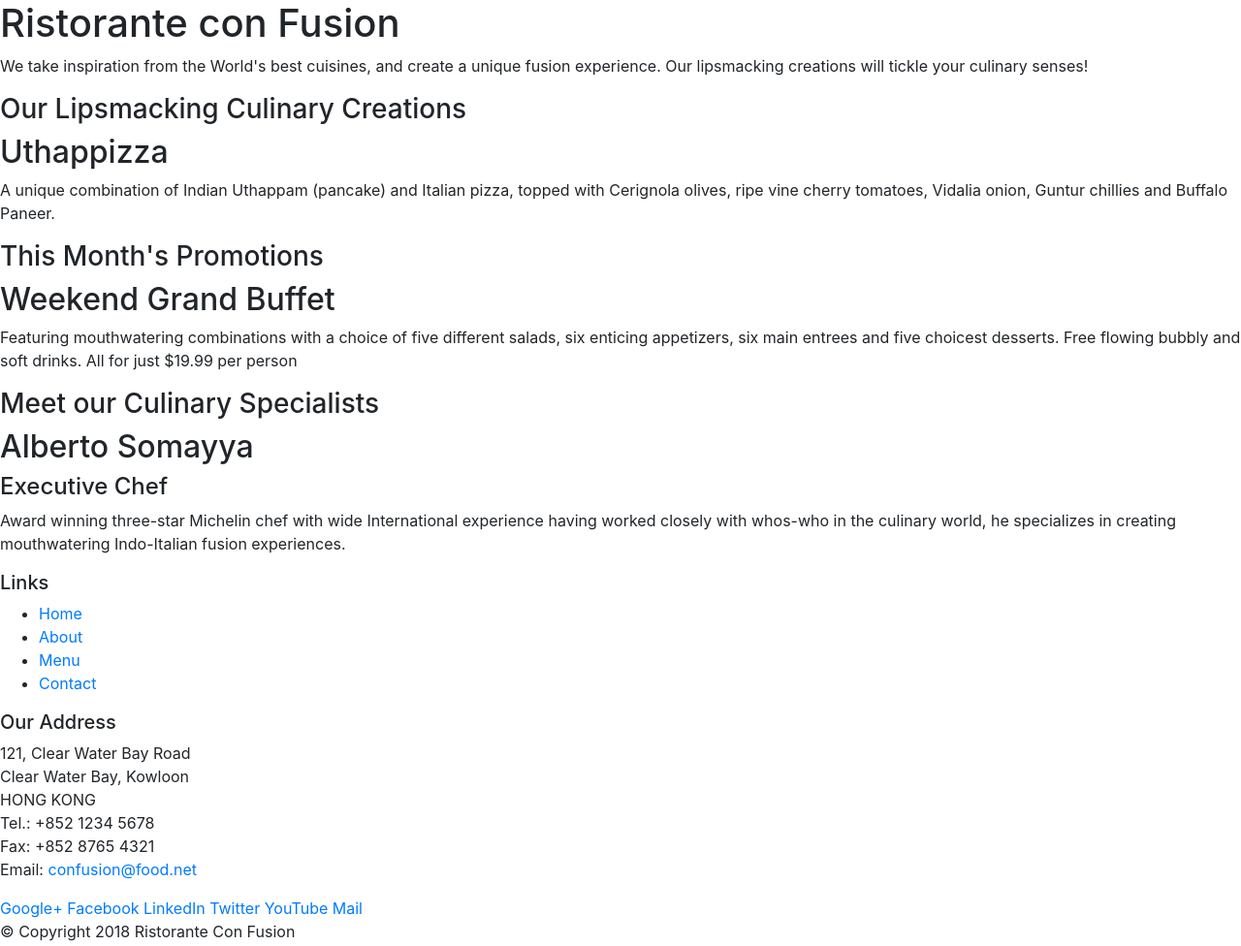
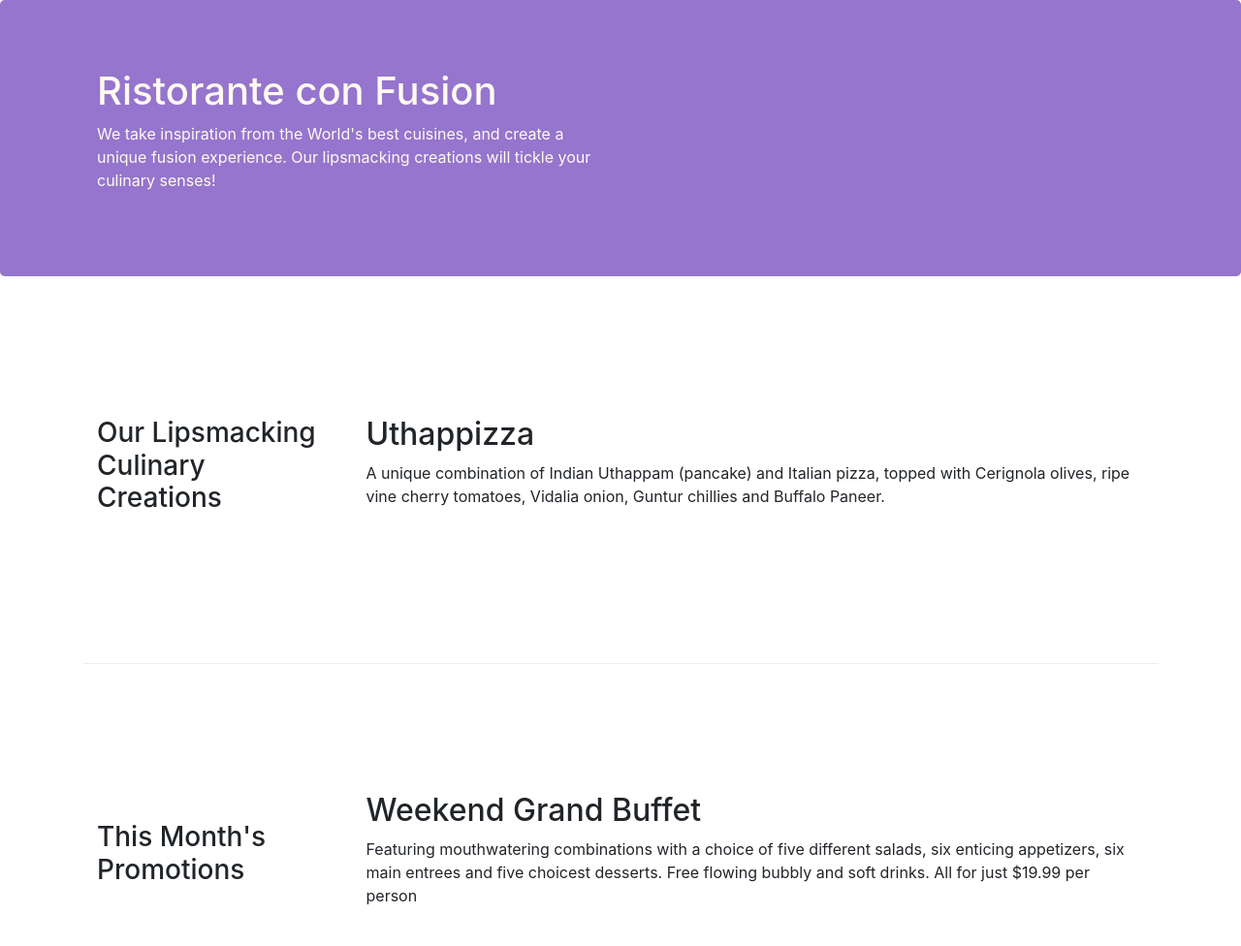
Before and after one commit to olathegreat/Courserabootstrapcourse, a website: page index.html in a window 1280 px wide. Shown: the top 976 px of the page at 97% size. Drawn offline with nearby package versions, Linux system fonts and the light colour scheme.

Commit message:
this is the second commit with the icons

```diff
--- a/index.html
+++ b/index.html
@@ -6,6 +6,7 @@
      <!-- Required meta tags always come first -->
      <meta charset="utf-8">
      <meta name="viewport" content="width=device-width, initial-scale=1, shrink-to-fit=no">
+
      <meta http-equiv="x-ua-compatible" content="ie=edge">
 
 
@@ -13,50 +14,53 @@
 
      <!-- Bootstrap CSS -->
      <link rel="stylesheet" href="node_modules/bootstrap/dist/css/bootstrap.min.css">
+     <link rel="stylesheet" href="node_modules/font-awesome/css/font-awesome.min.css">
+     <link rel="stylesheet" href="node_modules/bootstrap-social/bootstrap-social.css">
+     <link rel="stylesheet" href="./style.css">
 </head>
 
 <body>
 
-    <header>
-        <div>
-            <div>
-                <div>
+    <header class="jumbotron">
+        <div class="container">
+            <div class="row row-header">
+                <div class="col-12 col-sm-6">
                     <h1>Ristorante con Fusion</h1>
                     <p>We take inspiration from the World's best cuisines, and create a unique fusion experience. Our lipsmacking creations will tickle your culinary senses!</p>
                 </div>
-                <div>
+                <div class="col-12 col-sm-">
                 </div>
             </div>
         </div>
     </header>
 
-    <div>
-        <div>
-            <div>
+    <div class="container">
+        <div class="row row-content align-items-center">
+            <div class="col-12 col-sm-4 col-md-3">
                 <h3>Our Lipsmacking Culinary Creations</h3>
             </div>
-            <div>
+            <div class="col col-sm col-md">
                 <h2>Uthappizza</h2>
                 <p>A unique combination of Indian Uthappam (pancake) and Italian pizza, topped with Cerignola olives, ripe vine cherry tomatoes, Vidalia onion, Guntur chillies and Buffalo Paneer.</p>
             </div>
         </div>
 
 
-        <div>
-            <div>
+        <div class="row row-content align-items-center">
+            <div class="col-12 col-sm-4 col-md-3">
                 <h3>This Month's Promotions</h3>
             </div>
-            <div>
+            <div class="col col-sm col-md">
                 <h2>Weekend Grand Buffet</h2>
                 <p>Featuring mouthwatering combinations with a choice of five different salads, six enticing appetizers, six main entrees and five choicest desserts. Free flowing bubbly and soft drinks. All for just $19.99 per person </p>
             </div>
         </div>
 
-        <div>
-            <div>
+        <div class="row row-content align-items-center">
+            <div class="col-12 col-sm-4 col-md-3">
                 <h3>Meet our Culinary Specialists</h3>
             </div>
-            <div>
+            <div class="col col-sm col-md">
                 <h2>Alberto Somayya</h2>
                 <h4>Executive Chef</h4>
                 <p>Award winning three-star Michelin chef with wide International experience having worked closely with whos-who in the culinary world, he specializes in creating mouthwatering Indo-Italian fusion experiences. </p>
@@ -64,42 +68,42 @@
         </div>
     </div>
 
-    <footer>
-        <div>
-            <div>
-                <div>
+    <footer class="footer">
+        <div class="container">
+            <div class="row footer">
+                <div class="col-4 col-sm-2">
                     <h5>Links</h5>
-                    <ul>
-                        <li><a href="#">Home</a></li>
-                        <li><a href="#">About</a></li>
-                        <li><a href="#">Menu</a></li>
-                        <li><a href="#">Contact</a></li>
+                    <ul class="list-unstyled">
+                        <li class="nav-item active"><a class="nav-link" href="#"><span class="fa fa-home fa-lg"></span> Home</a></li>
+                        <li class="nav-item"><a class="nav-link" href="./aboutus.html"><span class="fa fa-info fa-lg"></span> About</a></li>
+                        <li class="nav-item"><a class="nav-link" href="#"><span class="fa fa-list fa-lg"></span> Menu</a></li>
+                        <li class="nav-item"><a class="nav-link" href="#"><span class="fa fa-address-card fa-lg"></span> Contact</a></li>
                     </ul>
                 </div>
-                <div>
+                <div class="col-7 col-sm-5">
                     <h5>Our Address</h5>
                     <address>
-		              121, Clear Water Bay Road<br>
-		              Clear Water Bay, Kowloon<br>
-		              HONG KONG<br>
-		              Tel.: +852 1234 5678<br>
-		              Fax: +852 8765 4321<br>
-		              Email: <a href="mailto:confusion@food.net">confusion@food.net</a>
+                        <i class="fa fa-phone fa-lg"></i>: +852 1234 5678<br>
+                        <i class="fa fa-fax fa-lg"></i>: +852 8765 4321<br>
+                        <i class="fa fa-envelope fa-lg"></i>:
+                        <a href="mailto:confusion@food.net">confusion@food.net</a>
+
 		           </address>
                 </div>
-                <div>
-                    <div>
-                        <a href="http://google.com/+">Google+</a>
-                        <a href="http://www.facebook.com/profile.php?id=">Facebook</a>
-                        <a href="http://www.linkedin.com/in/">LinkedIn</a>
-                        <a href="http://twitter.com/">Twitter</a>
-                        <a href="http://youtube.com/">YouTube</a>
-                        <a href="mailto:">Mail</a>
+                <div class="col-12 col-sm-4 align-self-center">
+                    <div class="text-center">
+                        <a class="btn btn-social-icon btn-google" href="http://google.com/+"><i class="fa fa-google-plus"></i></a>
+                        <a class="btn btn-social-icon btn-facebook" href="http://www.facebook.com/profile.php?id="><i class="fa fa-facebook"></i></a>
+                        <a class="btn btn-social-icon btn-linkedin" href="http://www.linkedin.com/in/"><i class="fa fa-linkedin"></i></a>
+                        <a class="btn btn-social-icon btn-twitter" href="http://twitter.com/"><i class="fa fa-twitter"></i></a>
+                        <a class="btn btn-social-icon btn-google" href="http://youtube.com/"><i class="fa fa-youtube"></i></a>
+                        <a class="btn btn-social-icon" href="mailto:"><i class="fa fa-envelope-o"></i></a>
                     </div>
+
                 </div>
            </div>
-           <div>
-                <div>
+           <div class="row justify-content-center">
+                <div class="col-auto">
                     <p>© Copyright 2018 Ristorante Con Fusion</p>
                 </div>
            </div>
--- a/package.json
+++ b/package.json
@@ -15,6 +15,8 @@
   },
   "dependencies": {
     "bootstrap": "^4.0.0",
+    "bootstrap-social": "^5.1.1",
+    "font-awesome": "^4.7.0",
     "jquery": "^3.3.1",
     "popper.js": "^1.12.9"
   }
--- /dev/null
+++ b/style.css
@@ -0,0 +1,38 @@
+.row-header{
+    margin:0px auto;
+    padding:0px;
+}
+
+.row-content {
+    margin:0px auto;
+    padding: 50px 0px 50px 0px;
+    border-bottom: 1px ridge;
+    min-height:400px;
+}
+
+.footer{
+    background-color: #D1C4E9;
+    margin:0px auto;
+    padding: 20px 0px 20px 0px;
+}
+
+.jumbotron {
+    padding:70px 30px 70px 30px;
+    margin:0px auto;
+    background: #9575CD ;
+    color:floralwhite;
+}
+
+address{
+    font-size:80%;
+    margin:0px;
+    color:#0f0f0f;
+}
+
+.about{
+    margin-bottom:40px;
+}
+
+.footer-about-page{
+    margin-top: 40px;
+}
```
Also changed, not shown: aboutus.html (added, +122 -0 lines), 1 other file.
